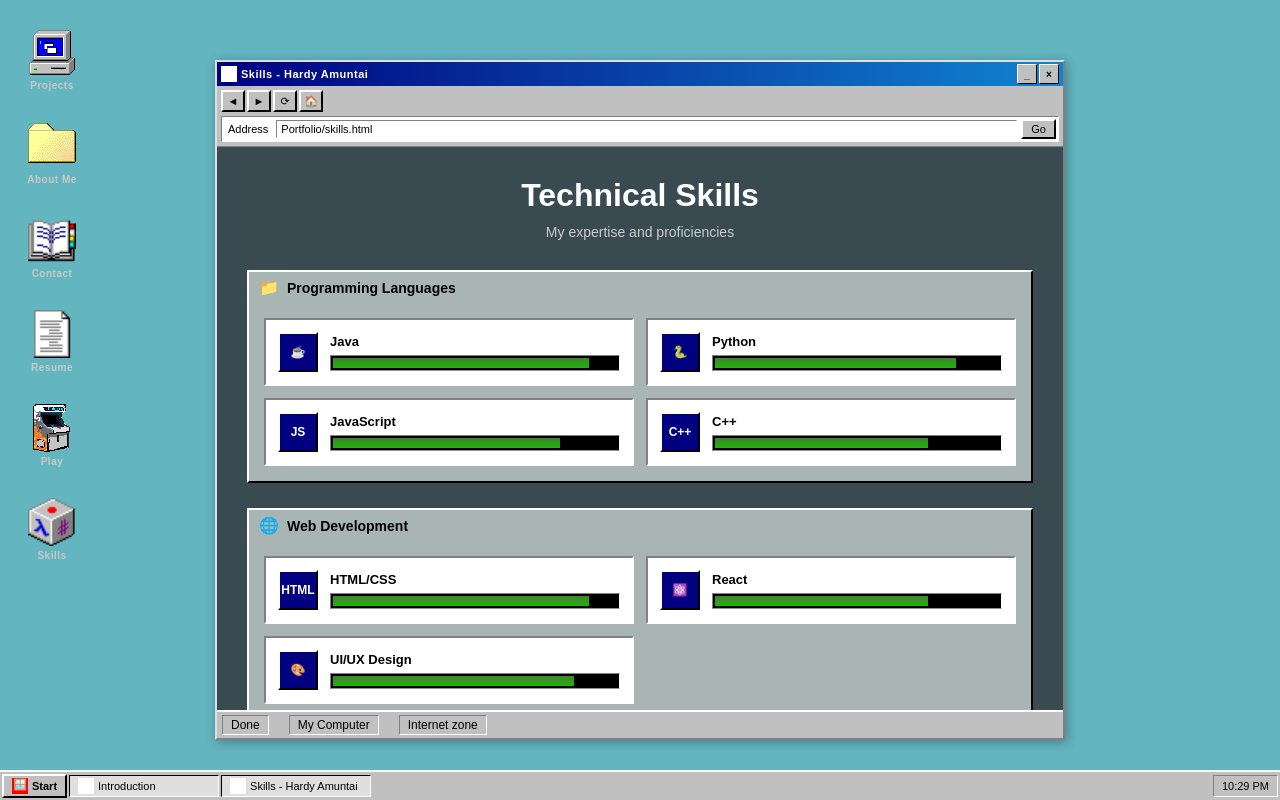
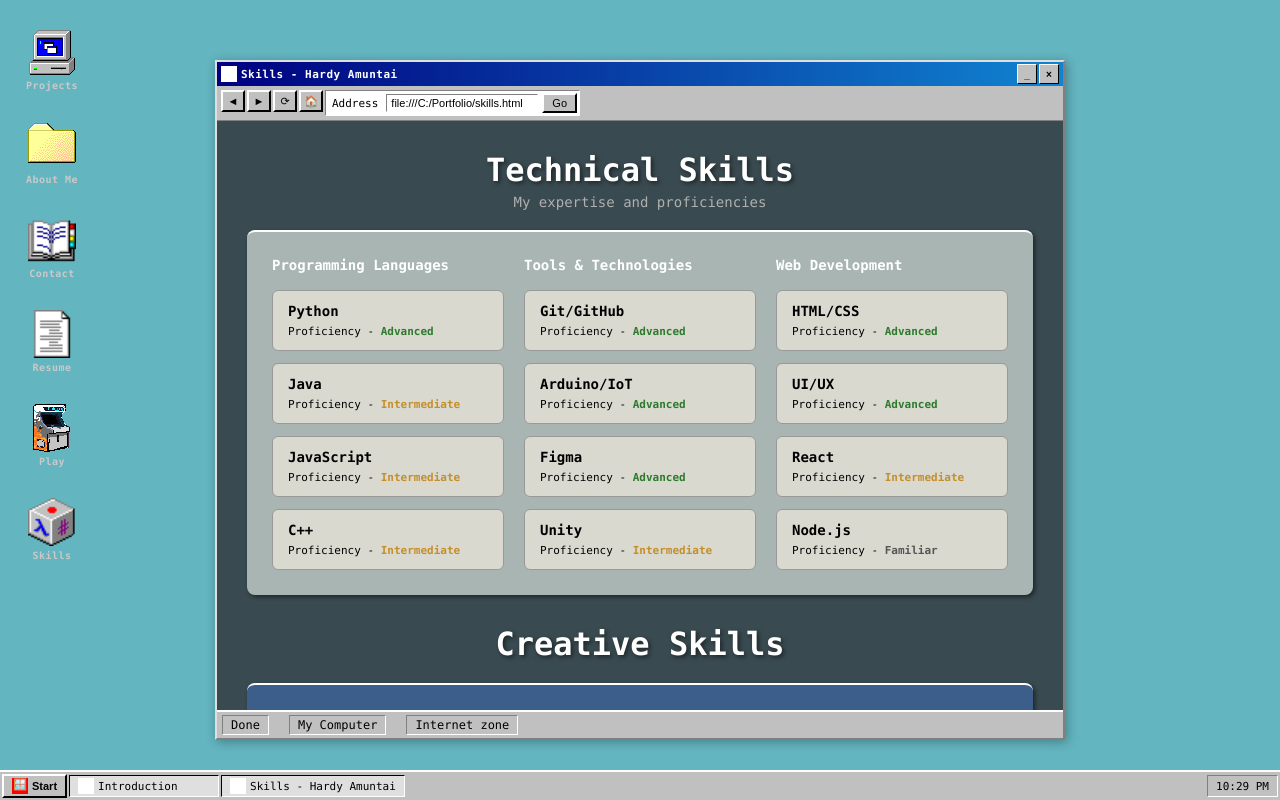
Before and after one commit to Haitdyckler/Haitdyckler.github.io, a plain HTML site: page index.html in a window 1280 px wide. Both pictures are taken after a click on the element "Skills". Drawn offline with Linux system fonts and the light colour scheme.

Commit message:
added Skills

```diff
--- a/css/style.css
+++ b/css/style.css
@@ -5,7 +5,7 @@
 }
 
 body {
-    font-family: 'MS Sans Serif', 'Microsoft Sans Serif', sans-serif;
+    font-family: Consolas, 'Courier New', monospace;
     overflow: hidden;
     width: 100vw;
     height: 100vh;
@@ -835,102 +835,110 @@ body {
 
 .skills-header {
     text-align: center;
-    margin-bottom: 30px;
+    margin-bottom: 20px;
 }
 
 .skills-header h1 {
     font-size: 32px;
     color: #ffffff;
-    margin-bottom: 10px;
+    margin-bottom: 5px;
+    text-shadow: 2px 2px 4px rgba(0, 0, 0, 0.5);
 }
 
 .skills-subtitle {
-    color: #cccccc;
+    color: #b0b0b0;
     font-size: 14px;
 }
 
-.skills-container {
+.skills-section {
+    margin-bottom: 20px;
+}
+
+.skill-category-box {
+    background: #A8B5B2;
+    border-top: 2px solid #ffffff;
+    border-radius: 8px;
+    padding: 25px;
+    box-shadow: 2px 2px 4px rgba(0, 0, 0, 0.5);
+}
+
+.skill-category-box.creative {
+    background: #3C5E8B;
+    border-top: 2px solid #ffffff;
+    box-shadow: 2px 2px 4px rgba(0, 0, 0, 0.5);
+}
+
+.skill-grid-new {
+    display: grid;
+    grid-template-columns: repeat(3, 1fr);
+    gap: 20px;
+}
+
+.skill-column {
     display: flex;
     flex-direction: column;
-    gap: 25px;
-}
-
-.skill-category {
-    background: #A8B5B2;
-    border: 2px solid;
-    border-color: #ffffff #000000 #000000 #ffffff;
-}
-
-.category-header {
-    color: #000;
-    padding: 6px 10px;
-    font-weight: bold;
-    display: flex;
-    align-items: center;
-    gap: 8px;
-}
-
-.category-header h2 {
-    font-size: 14px;
-    margin: 0;
-}
-
-.skill-grid {
-    padding: 15px;
-    display: grid;
-    grid-template-columns: repeat(auto-fit, minmax(250px, 1fr));
     gap: 12px;
 }
 
-.skill-item {
-    background: white;
-    padding: 12px;
-    border: 2px solid;
-    border-color: #808080 #ffffff #ffffff #808080;
-    display: flex;
-    align-items: center;
-    gap: 12px;
+.column-title {
+    font-size: 14px;
+    font-weight: bold;
+    color: #ffffff;
+    margin-bottom: 5px;
+    text-align: left;
 }
 
-.skill-icon {
-    width: 40px;
-    height: 40px;
-    background: #000080;
-    color: white;
-    display: flex;
-    align-items: center;
-    justify-content: center;
-    font-weight: bold;
-    font-size: 12px;
-    border: 2px solid;
-    border-color: #ffffff #000000 #000000 #ffffff;
-    flex-shrink: 0;
+.skill-card {
+    background: rgba(220, 220, 210, 0.95);
+    border: 1px solid #999;
+    border-radius: 6px;
+    padding: 12px 15px;
+    transition: transform 0.2s ease;
 }
 
-.skill-info {
-    flex: 1;
+.skill-card:hover {
+    transform: translateY(-2px);
+    box-shadow: 0 4px 8px rgba(0, 0, 0, 0.3);
 }
 
-.skill-name {
-    font-size: 13px;
+.skill-card.creative-card {
+    background: rgba(240, 240, 240, 0.95);
+}
+
+.skill-card-name {
+    font-size: 14px;
     font-weight: bold;
     color: #000;
-    display: block;
     margin-bottom: 6px;
 }
 
-.skill-bar {
-    height: 16px;
-    background: #000;
-    border: 1px solid;
-    border-color: #808080 #ffffff #959494 #808080;
-    padding: 2px;
+.skill-card-level {
+    font-size: 11px;
+    color: #000;
 }
 
-.skill-progress {
-    height: 100%;
-    background: linear-gradient(to bottom, #468232, #1AB608);
-    transition: width 0.3s ease;
+.skill-card-level.advanced::after {
+    content: ' Advanced';
+    color: #2d7a2d;
+    font-weight: 600;
+}
+
+.skill-card-level.intermediate::after {
+    content: ' Intermediate';
+    color: #c48f2b;
+    font-weight: 600;
+}
+
+.skill-card-level.familiar::after {
+    content: ' Familiar';
+    color: #555;
+    font-weight: 600;
+}
+
+.skill-grid-creative {
+    display: grid;
+    grid-template-columns: repeat(2, 1fr);
+    gap: 15px;
 }
 
 /* Responsive Skills Window */
@@ -944,9 +952,12 @@ body {
         padding: 15px;
     }
 
-    .skill-grid {
+    .skill-grid-new {
         grid-template-columns: 1fr;
-        padding: 10px;
+    }
+
+    .skill-grid-creative {
+        grid-template-columns: 1fr;
     }
 
     .skills-header h1 {
@@ -970,4 +981,8 @@ body {
     .address-input {
         font-size: 10px;
     }
+
+    .skill-category-box {
+        padding: 15px;
+    }
 }
--- a/index.html
+++ b/index.html
@@ -278,11 +278,11 @@
                     <button class="toolbar-btn">►</button>
                     <button class="toolbar-btn">⟳</button>
                     <button class="toolbar-btn">🏠</button>
-                </div>
                     <div class="address-bar">
                     <span class="address-label">Address</span>
-                    <input type="text" class="address-input" value="Portfolio/skills.html" readonly>
+                    <input type="text" class="address-input" value="file:///C:/Portfolio/skills.html" readonly>
                     <button class="go-btn">Go</button>
+                    </div>
                 </div>
             </div>
 
@@ -292,167 +292,108 @@
                     <p class="skills-subtitle">My expertise and proficiencies</p>
                 </div>
 
-                <div class="skills-container">
-                    <!-- Programming Languages -->
-                    <div class="skill-category">
-                        <div class="category-header">
-                            <span class="folder-icon">📁</span>
-                            <h2>Programming Languages</h2>
+                <div class="skills-section">
+                    <div class="skill-category-box">
+                        <div class="skill-grid-new">
+                            <!-- Programming Languages Column -->
+                            <div class="skill-column">
+                                <h3 class="column-title">Programming Languages</h3>
+                                <div class="skill-card">
+                                    <div class="skill-card-name">Python</div>
+                                    <div class="skill-card-level advanced">Proficiency -</div>
                                 </div>
-                        <div class="skill-grid">
-                            <div class="skill-item">
-                                <div class="skill-icon">☕</div>
-                                <div class="skill-info">
-                                    <span class="skill-name">Java</span>
-                                    <div class="skill-bar">
-                                        <div class="skill-progress" style="width: 90%;"></div>
+                                <div class="skill-card">
+                                    <div class="skill-card-name">Java</div>
+                                    <div class="skill-card-level intermediate">Proficiency -</div>
+                                </div>
+                                <div class="skill-card">
+                                    <div class="skill-card-name">JavaScript</div>
+                                    <div class="skill-card-level intermediate">Proficiency -</div>
+                                </div>
+                                <div class="skill-card">
+                                    <div class="skill-card-name">C++</div>
+                                    <div class="skill-card-level intermediate">Proficiency -</div>
                                 </div>
                             </div>
+
+                            <!-- Tools & Technologies Column -->
+                            <div class="skill-column">
+                                <h3 class="column-title">Tools & Technologies</h3>
+                                <div class="skill-card">
+                                    <div class="skill-card-name">Git/GitHub</div>
+                                    <div class="skill-card-level advanced">Proficiency -</div>
                                 </div>
-                            <div class="skill-item">
-                                <div class="skill-icon">🐍</div>
-                                <div class="skill-info">
-                                    <span class="skill-name">Python</span>
-                                    <div class="skill-bar">
-                                        <div class="skill-progress" style="width: 85%;"></div>
+                                <div class="skill-card">
+                                    <div class="skill-card-name">Arduino/IoT</div>
+                                    <div class="skill-card-level advanced">Proficiency -</div>
+                                </div>
+                                <div class="skill-card">
+                                    <div class="skill-card-name">Figma</div>
+                                    <div class="skill-card-level advanced">Proficiency -</div>
+                                </div>
+                                <div class="skill-card">
+                                    <div class="skill-card-name">Unity</div>
+                                    <div class="skill-card-level intermediate">Proficiency -</div>
                                 </div>
                             </div>
+
+                            <!-- Web Development Column -->
+                            <div class="skill-column">
+                                <h3 class="column-title">Web Development</h3>
+                                <div class="skill-card">
+                                    <div class="skill-card-name">HTML/CSS</div>
+                                    <div class="skill-card-level advanced">Proficiency -</div>
                                 </div>
-                            <div class="skill-item">
-                                <div class="skill-icon">JS</div>
-                                <div class="skill-info">
-                                    <span class="skill-name">JavaScript</span>
-                                    <div class="skill-bar">
-                                        <div class="skill-progress" style="width: 80%;"></div>
+                                <div class="skill-card">
+                                    <div class="skill-card-name">UI/UX</div>
+                                    <div class="skill-card-level advanced">Proficiency -</div>
                                 </div>
+                                <div class="skill-card">
+                                    <div class="skill-card-name">React</div>
+                                    <div class="skill-card-level intermediate">Proficiency -</div>
                                 </div>
-                            </div>
-                            <div class="skill-item">
-                                <div class="skill-icon">C++</div>
-                                <div class="skill-info">
-                                    <span class="skill-name">C++</span>
-                                    <div class="skill-bar">
-                                        <div class="skill-progress" style="width: 75%;"></div>
+                                <div class="skill-card">
+                                    <div class="skill-card-name">Node.js</div>
+                                    <div class="skill-card-level familiar">Proficiency -</div>
                                 </div>
                             </div>
                         </div>
                     </div>
                 </div>
 
-                    <!-- Web Development -->
-                    <div class="skill-category">
-                        <div class="category-header">
-                            <span class="folder-icon">🌐</span>
-                            <h2>Web Development</h2>
+                <div class="skills-header" style="margin-top: 30px;">
+                    <h1>Creative Skills</h1>
                 </div>
-                        <div class="skill-grid">
-                            <div class="skill-item">
-                                <div class="skill-icon">HTML</div>
-                                <div class="skill-info">
-                                    <span class="skill-name">HTML/CSS</span>
-                                    <div class="skill-bar">
-                                        <div class="skill-progress" style="width: 90%;"></div>
+
+                <div class="skills-section">
+                    <div class="skill-category-box creative">
+                        <div class="skill-grid-creative">
+                            <div class="skill-card creative-card">
+                                <div class="skill-card-name">Pixel Art</div>
+                                <div class="skill-card-level advanced">Proficiency -</div>
+                            </div>
+                            <div class="skill-card creative-card">
+                                <div class="skill-card-name">Sound Design</div>
+                                <div class="skill-card-level familiar">Proficiency -</div>
+                            </div>
+                            <div class="skill-card creative-card">
+                                <div class="skill-card-name">Game Development</div>
+                                <div class="skill-card-level intermediate">Proficiency -</div>
+                            </div>
+                            <div class="skill-card creative-card">
+                                <div class="skill-card-name">2D Animation</div>
+                                <div class="skill-card-level intermediate">Proficiency -</div>
+                            </div>
+                            <div class="skill-card creative-card">
+                                <div class="skill-card-name">Visual Design</div>
+                                <div class="skill-card-level advanced">Proficiency -</div>
+                            </div>
+                            <div class="skill-card creative-card">
+                                <div class="skill-card-name">Music Composing</div>
+                                <div class="skill-card-level familiar">Proficiency -</div>
                             </div>
                         </div>
                     </div>
-                            <div class="skill-item">
-                                <div class="skill-icon">⚛️</div>
-                                <div class="skill-info">
-                                    <span class="skill-name">React</span>
-                                    <div class="skill-bar">
-                                        <div class="skill-progress" style="width: 75%;"></div>
-                                    </div>
-                                </div>
-                            </div>
-                            <div class="skill-item">
-                                <div class="skill-icon">🎨</div>
-                                <div class="skill-info">
-                                    <span class="skill-name">UI/UX Design</span>
-                                    <div class="skill-bar">
-                                        <div class="skill-progress" style="width: 85%;"></div>
-                                    </div>
-                                </div>
-                            </div>
-                        </div>
-                    </div>
-
-                    <!-- Tools & Technologies -->
-                    <div class="skill-category">
-                        <div class="category-header">
-                            <span class="folder-icon">🔧</span>
-                            <h2>Tools & Technologies</h2>
-                        </div>
-                        <div class="skill-grid">
-                            <div class="skill-item">
-                                <div class="skill-icon">GIT</div>
-                                <div class="skill-info">
-                                    <span class="skill-name">Git/GitHub</span>
-                                    <div class="skill-bar">
-                                        <div class="skill-progress" style="width: 80%;"></div>
-                                    </div>
-                                </div>
-                            </div>
-                            <div class="skill-item">
-                                <div class="skill-icon">🤖</div>
-                                <div class="skill-info">
-                                    <span class="skill-name">Machine Learning</span>
-                                    <div class="skill-bar">
-                                        <div class="skill-progress" style="width: 70%;"></div>
-                                    </div>
-                                </div>
-                            </div>
-                            <div class="skill-item">
-                                <div class="skill-icon">🔌</div>
-                                <div class="skill-info">
-                                    <span class="skill-name">Arduino/IoT</span>
-                                    <div class="skill-bar">
-                                        <div class="skill-progress" style="width: 75%;"></div>
-                                    </div>
-                                </div>
-                            </div>
-                        </div>
-                    </div>
-
-                    <!-- Other Skills -->
-                    <div class="skill-category">
-                        <div class="category-header">
-                            <span class="folder-icon">✨</span>
-                            <h2>Creative Skills</h2>
-                        </div>
-                        <div class="skill-grid">
-                            <div class="skill-item">
-                                <div class="skill-icon">🎮</div>
-                                <div class="skill-info">
-                                    <span class="skill-name">Game Development</span>
-                                    <div class="skill-bar">
-                                        <div class="skill-progress" style="width: 85%;"></div>
-                                    </div>
-                                </div>
-                            </div>
-                            <div class="skill-item">
-                                <div class="skill-icon">🖼️</div>
-                                <div class="skill-info">
-                                    <span class="skill-name">Pixel Art</span>
-                                    <div class="skill-bar">
-                                        <div class="skill-progress" style="width: 90%;"></div>
-                                    </div>
-                                </div>
-                            </div>
-                            <div class="skill-item">
-                                <div class="skill-icon">🎵</div>
-                                <div class="skill-info">
-                                    <span class="skill-name">Music</span>
-                                    <div class="skill-bar">
-                                        <div class="skill-progress" style="width: 70%;"></div>
-                                    </div>
-                                </div>
-                            </div>
-                        </div>
-                    </div>
-                </div>
-
-                <div class="info-box" style="margin-top: 20px;">
-                    <p>💡 <strong>Note:</strong> Skill levels are self-assessed based on project experience and proficiency. Always learning and improving!</p>
                 </div>
             </div>
 
```
Lines whose indentation alone changed are shown as unchanged.
